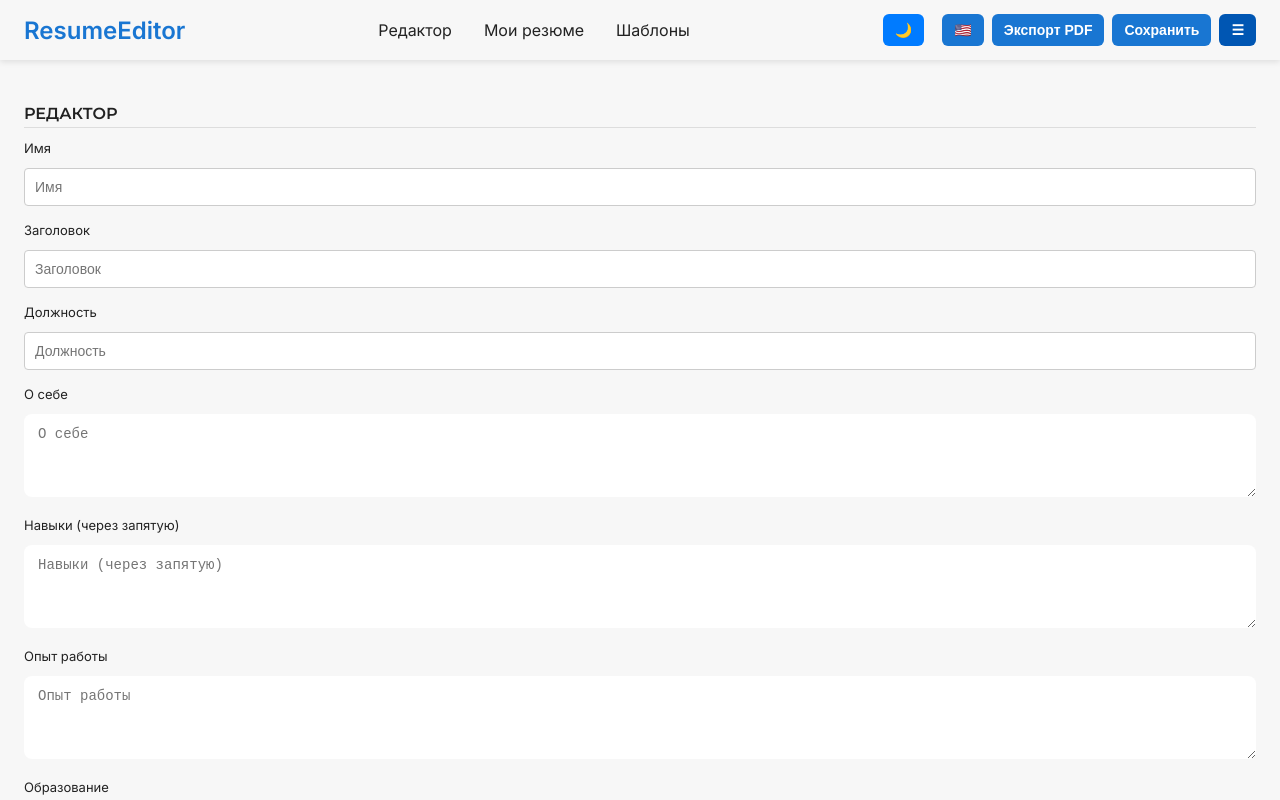
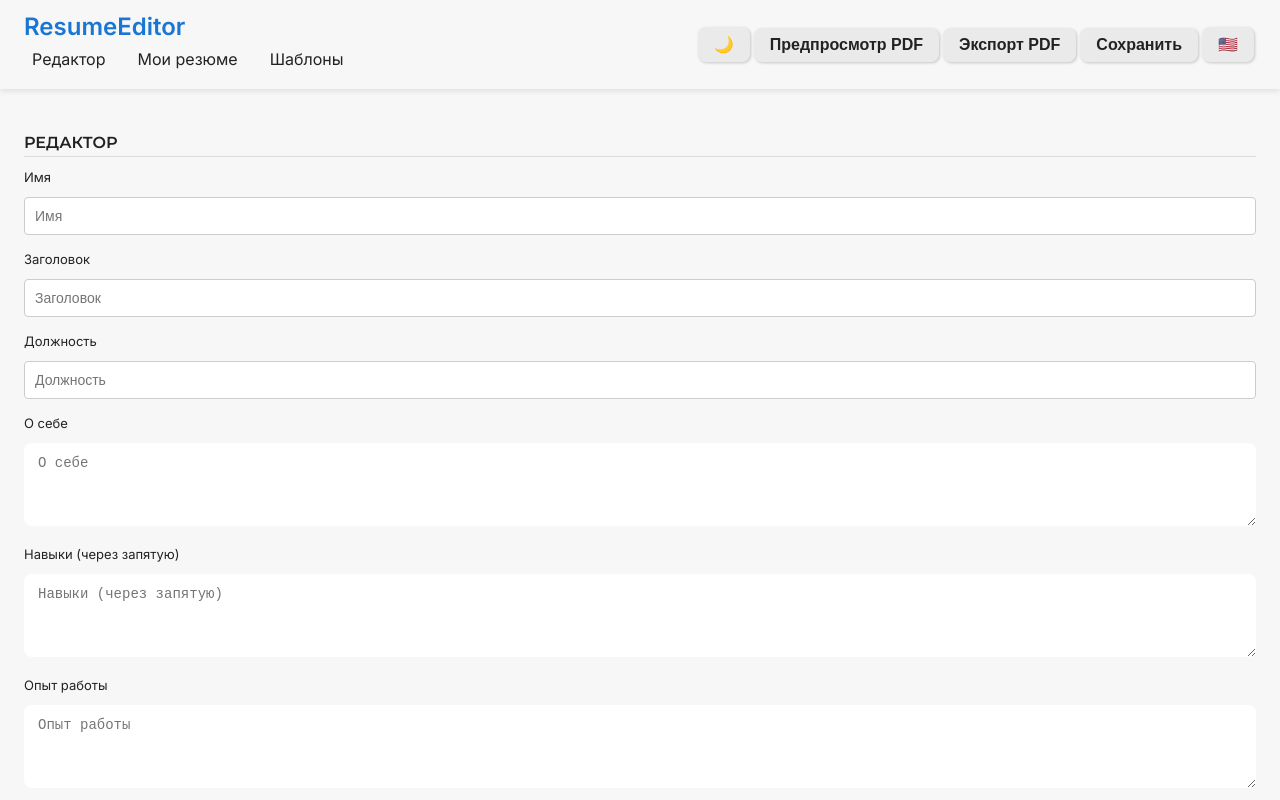
Before and after one commit to maestrotype/resume-editor, a React (Create React App) app in the folder client/: page / in a window 1280 px wide. Shown: the top 800 px of the page. Built offline with nearby package versions, Linux system fonts and the light colour scheme.

Commit message:
update styles header

```diff
--- a/client/src/App.js
+++ b/client/src/App.js
@@ -27,6 +27,11 @@ function App() {
     document.documentElement.classList.toggle("dark", theme === "light");
   };
 
+  const handlePreviewPDF = () => {
+    console.log("Export PDF clicked");
+    // Implement PDF export logic
+  };
+
   const handleExportPDF = () => {
     console.log("Export PDF clicked");
     // Implement PDF export logic
@@ -43,6 +48,7 @@ function App() {
         <Header
           toggleTheme={toggleTheme}
           currentTheme={theme}
+          handlePreviewPDF={handlePreviewPDF}
           handleExportPDF={handleExportPDF}
           handleSave={handleSave}
         />
--- a/client/src/components/Header.jsx
+++ b/client/src/components/Header.jsx
@@ -1,10 +1,10 @@
-// Новый src/components/Header.jsx
+// src/components/Header.jsx
 import React, { useState } from "react";
 import { Link } from "react-router-dom";
 import { useTranslation } from "react-i18next";
 import "../styles/header.css";
 
-function Header({ toggleTheme, currentTheme, handleExportPDF, handleSave }) {
+function Header({ toggleTheme, currentTheme, handlePreviewPDF, handleExportPDF, handleSave }) {
   const { t, i18n } = useTranslation();
   const [menuOpen, setMenuOpen] = useState(false);
 
@@ -18,27 +18,46 @@ function Header({ toggleTheme, currentTheme, handleExportPDF, handleSave }) {
 
   return (
     <header className="header sticky-header">
-      <div className="logo">ResumeEditor</div>
-      <nav className={`nav ${menuOpen ? "open" : ""}`}>
-        <Link to="/" onClick={() => setMenuOpen(false)}>{t('editor')}</Link>
-        <Link to="/resumes" onClick={() => setMenuOpen(false)}>{t('myResumes')}</Link>
-        <Link to="/templates" onClick={() => setMenuOpen(false)}>{t('templates')}</Link>
-      </nav>
-      <div className="header-buttons">
-        <button onClick={toggleTheme} className="icon-button" aria-label="Toggle Theme">
+      <div className="header-left">
+        <Link to="/" className="logo">
+          ResumeEditor
+        </Link>
+        <nav className={`nav ${menuOpen ? "open" : ""}`}>
+          <Link to="/" className="nav-link">
+            {t('editor')}
+          </Link>
+          <Link to="/resumes" className="nav-link">
+            {t('myResumes')}
+          </Link>
+          <Link to="/templates" className="nav-link">
+            {t('templates')}
+          </Link>
+        </nav>
+      </div>
+
+      <div className={`custom-button ${menuOpen ? 'hidden' : ''}`}>
+        <button onClick={toggleTheme} className="icon-button">
           {currentTheme === "light" ? "🌙" : "☀️"}
         </button>
-        <button onClick={toggleLanguage} className="icon-button" aria-label="Toggle Language">
+
+        <button onClick={handlePreviewPDF} className="button-primary" >
+          {t("previewPDF")}
+        </button>
+
+        <button onClick={handleExportPDF} className="action-button fixed-width">
+          {t('exportPDF')}
+        </button>
+
+        <button onClick={handleSave} className="action-button fixed-width">
+          {t('save')}
+        </button>
+
+        <button onClick={toggleLanguage} className="icon-button">
           {i18n.language === "en" ? "🇷🇺" : "🇺🇸"}
         </button>
-        <button onClick={handleExportPDF} className="action-button">
-          {t('exportPDF')}
-        </button>
-        <button onClick={handleSave} className="action-button save-button">
-          {t('save')}
-        </button>
-        <button className="burger" onClick={toggleMenu}>
-          {menuOpen ? "✖️" : "☰"}
+
+        <button className="menu-toggle" onClick={toggleMenu} aria-label="Menu Toggle">
+          ☰
         </button>
       </div>
     </header>
--- a/client/src/styles/base.css
+++ b/client/src/styles/base.css
@@ -10,3 +10,56 @@ html, body {
     text-decoration: none;
     color: inherit;
   }
+
+  .custom-button button{
+    background-color: #eaeaea;
+    color: #222;
+    padding: 0.5rem 1rem;
+    margin: 0 2px;
+    border-radius: 0.5rem;
+    font-weight: 600;
+    font-size: 1rem;
+    cursor: pointer;
+    transition: all 0.25s ease;
+    box-shadow: 1px 1px 3px rgba(0, 0, 0, 0.2);
+  }
+
+  .custom-button button:hover {
+    background-color: #e9e9e9;
+    box-shadow: 0 4px 8px rgba(0, 0, 0, 0.1);
+  }
+
+  .custom-button button:active {
+    background-color: #ddd;
+    box-shadow: 0 2px 4px rgba(0, 0, 0, 0.15);
+  }
+
+  .custom-button-primary button{
+    background-color: #6366f1;
+    color: #fff;
+    border: none;
+  }
+
+  .custom-button-primary button:hover {
+    background-color: #4f46e5;
+    box-shadow: 0 4px 8px rgba(99, 102, 241, 0.4);
+  }
+
+  .custom-button-primary button:active {
+    background-color: #4338ca;
+    box-shadow: 0 2px 4px rgba(67, 56, 202, 0.5);
+  }
+
+  [data-theme="dark"] .custom-button button {
+    background-color: #333;
+    color: #eee;
+    border: 1px solid #555;
+  }
+
+  [data-theme="dark"] .custom-button button:hover {
+    background-color: #444;
+  }
+
+  [data-theme="dark"] .custom-button button:active {
+    background-color: #555;
+  }
--- a/client/src/styles/header.css
+++ b/client/src/styles/header.css
@@ -41,7 +41,6 @@ header nav a:hover {
 
 .fixed-width {
     min-width: 110px;
-    width: 110px;
     text-align: center;
 }
 
@@ -68,6 +67,10 @@ header nav a:hover {
     font-weight: 600;
     cursor: pointer;
     transition: background-color 0.2s ease;
+}
+
+.hidden {
+    display: none !important;
 }
 
 .header-buttons button:hover {
```
